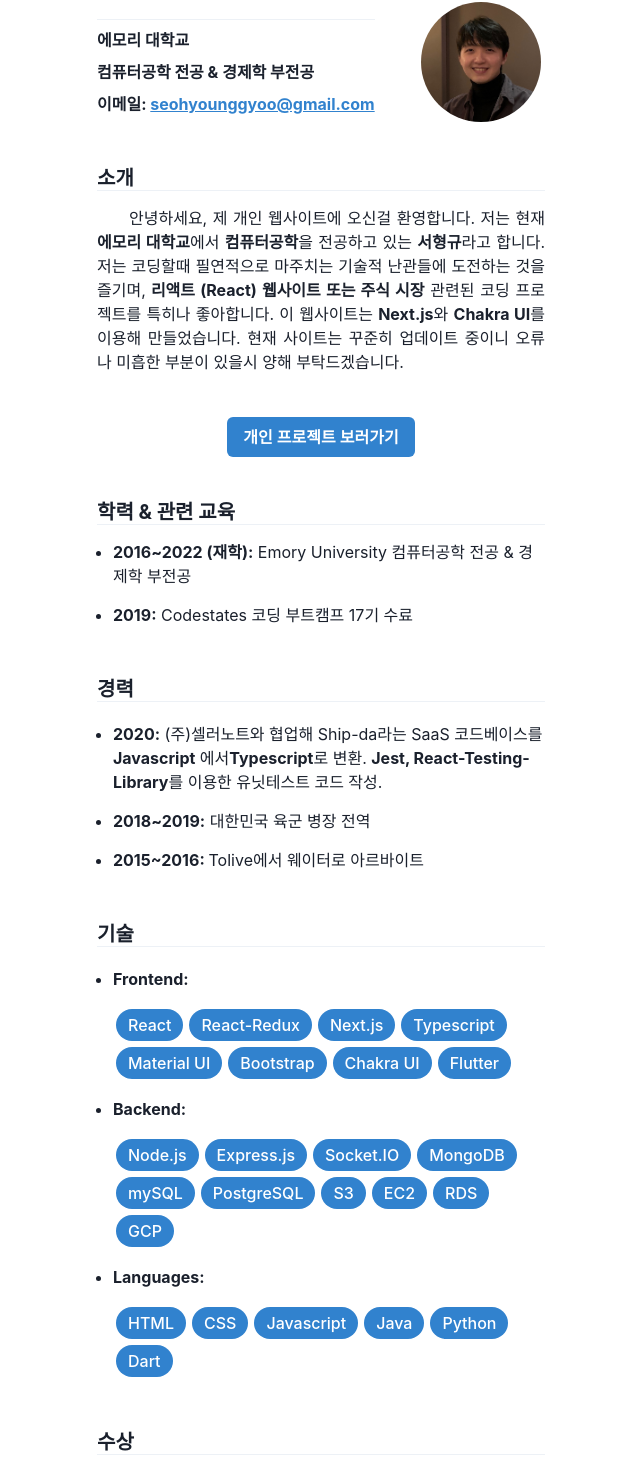
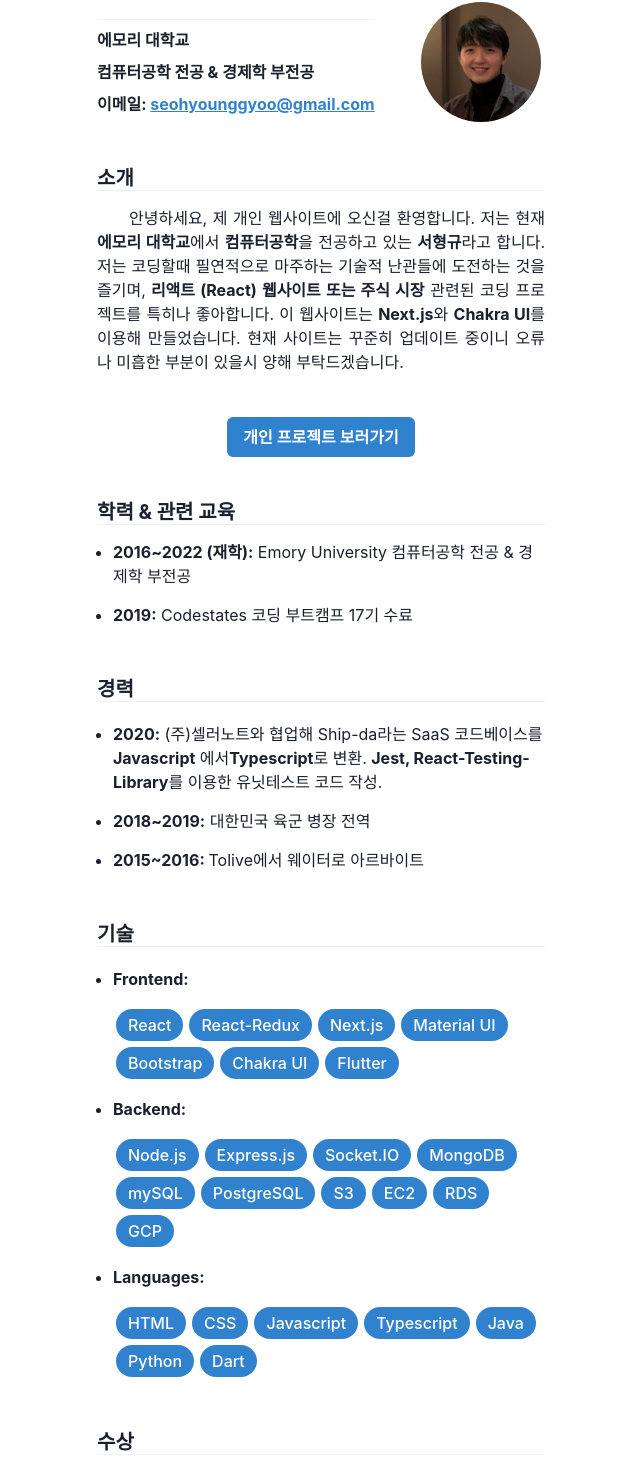
Before and after one commit to hgseo16/hyounggyoo, a Next.js app: page /kr in a window 1280 px wide. Shown: the part 193-1663 px from the top of the page, without its empty margins (319-959 px from the left). Built offline with nearby package versions, Linux system fonts and the light colour scheme.

Commit message:
small content change

```diff
--- a/pages/kr/index.js
+++ b/pages/kr/index.js
@@ -75,7 +75,7 @@
             안녕하세요, 제 개인 웹사이트에 오신걸 환영합니다. 저는 현재{" "}
             <strong>에모리 대학교</strong>에서 <strong>컴퓨터공학</strong>을
             전공하고 있는 <strong>서형규</strong>라고 합니다. 저는 코딩할때
-            필연적으로 마주치는 기술적 난관들에 도전하는 것을 즐기며,
+            필연적으로 마주하는 기술적 난관들에 도전하는 것을 즐기며,
             <strong> 리액트 (React) 웹사이트 또는 주식 시장</strong> 관련된 코딩
             프로젝트를 특히나 좋아합니다. 이 웹사이트는 <strong>Next.js</strong>
             와 <strong>Chakra UI</strong>를 이용해 만들었습니다. 현재 사이트는
@@ -142,7 +142,6 @@
                   "React",
                   "React-Redux",
                   "Next.js",
-                  "Typescript",
                   "Material UI",
                   "Bootstrap",
                   "Chakra UI",
@@ -192,8 +191,15 @@
             <ListItem mb="15px">
               <strong>Languages:</strong>{" "}
               <Box mt="15px">
-                {["HTML", "CSS", "Javascript", "Java", "Python", "Dart"].map(
-                  (skills) => (
+                {[
+                  "HTML",
+                  "CSS",
+                  "Javascript",
+                  "Typescript",
+                  "Java",
+                  "Python",
+                  "Dart",
+                ].map((skills) => (
                   <Tag
                     size="lg"
                     key="lg"
@@ -204,8 +210,7 @@
                   >
                     <TagLabel>{skills}</TagLabel>
                   </Tag>
-                  )
-                )}
+                ))}
               </Box>
             </ListItem>
           </UnorderedList>
```
Also changed, not shown: pages/index.js (+10 -5 lines). Lines whose indentation alone changed are shown as unchanged.
